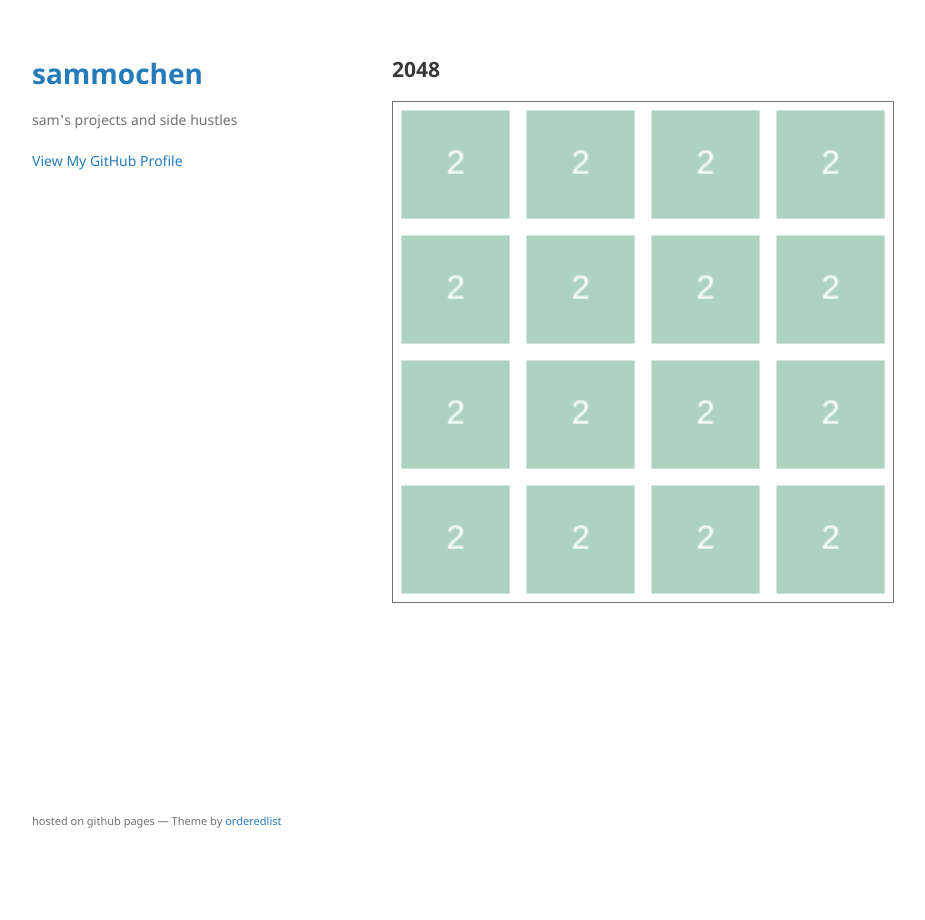
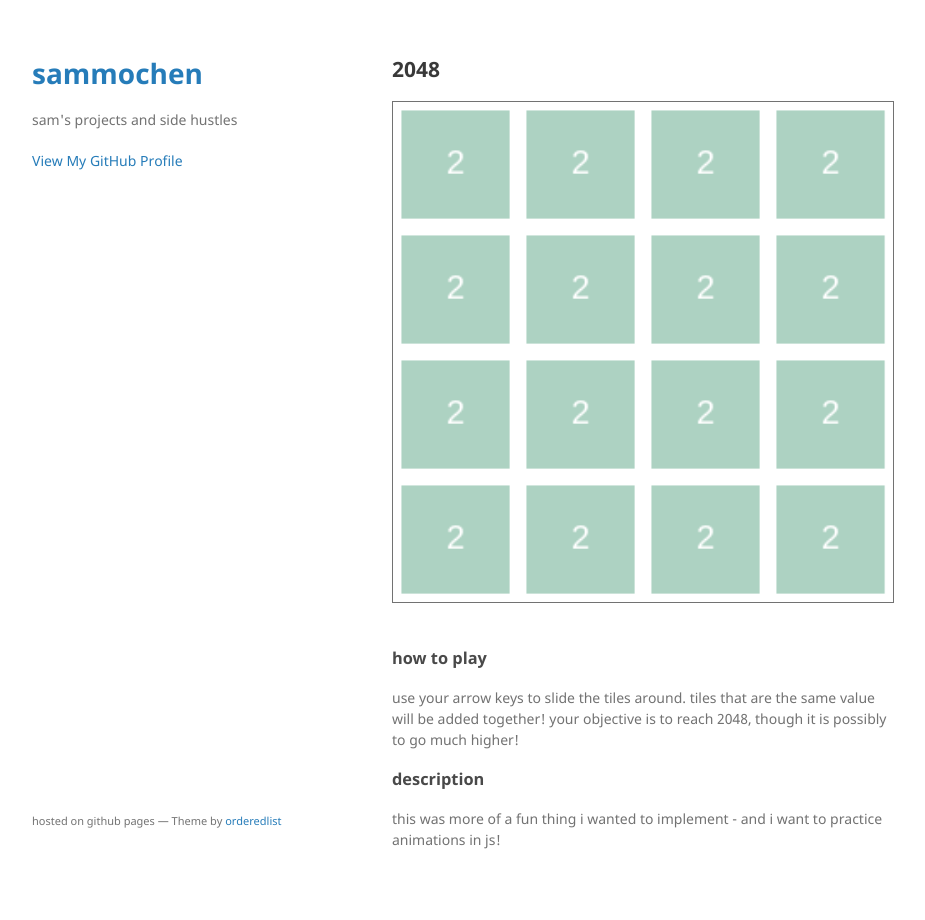
Before and after one commit to sammochen/sammochen.github.io, a Jekyll site: the page built from posts/2048.md, in a window 1280 px wide. Shown: the whole page, without its empty margins (178-1103 px from the left). Built offline with Jekyll 4.4.1, drawn with Linux system fonts in a browser that asks for light colours.

Commit message:
Added 2048 description

```diff
--- a/posts/2048.md
+++ b/posts/2048.md
@@ -3,3 +3,9 @@ layout: post
 title: 2048
 src: ../src/2048.js
 ---
+
+### how to play
+use your arrow keys to slide the tiles around. tiles that are the same value will be added together! your objective is to reach 2048, though it is possibly to go much higher!
+
+### description
+this was more of a fun thing i wanted to implement - and i want to practice animations in js!
```
